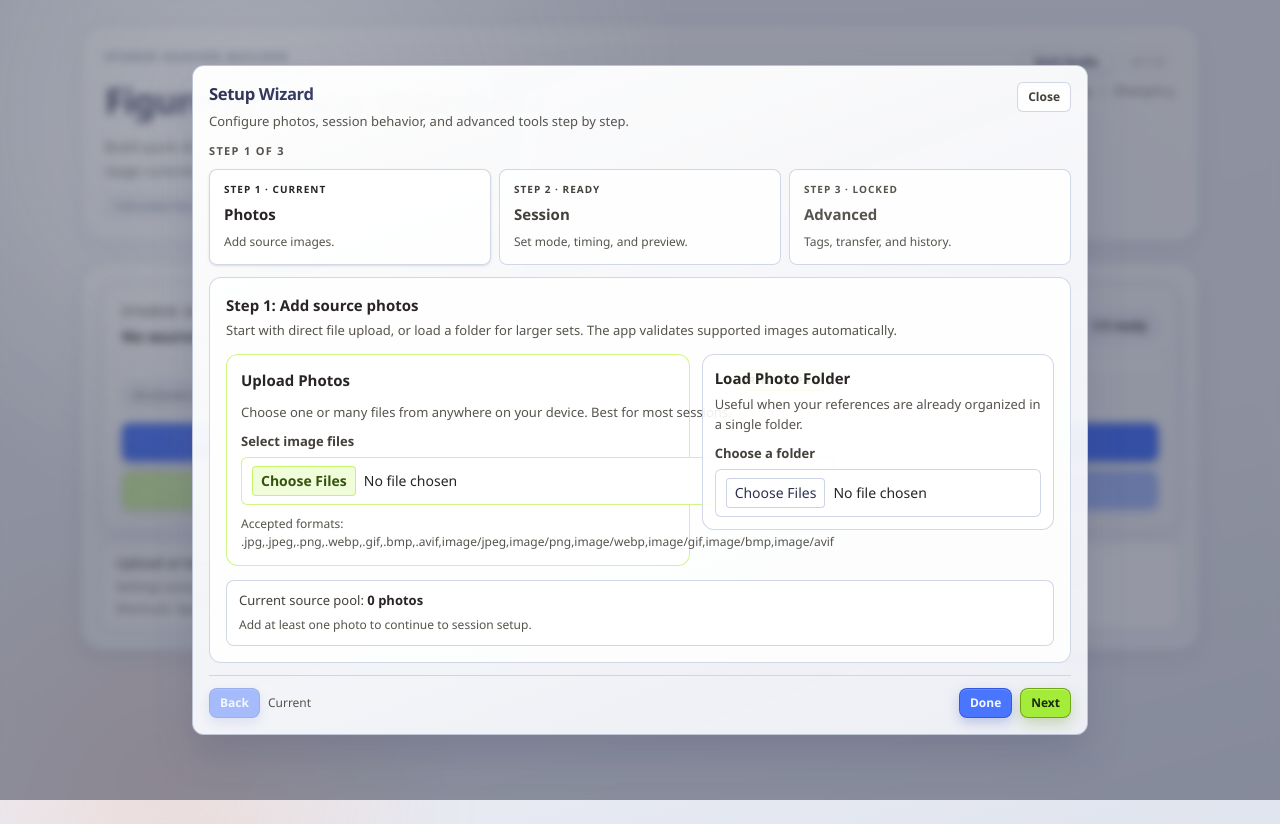
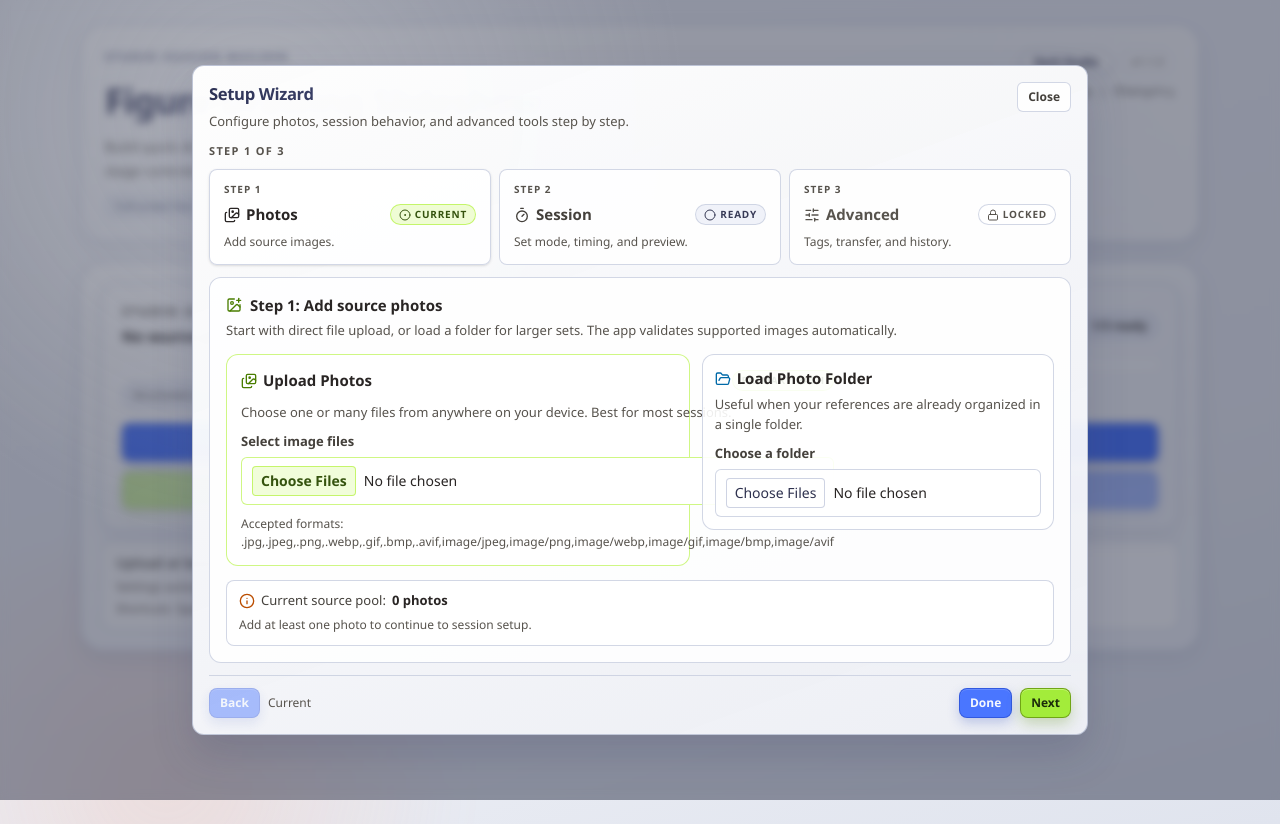
Before and after one commit to kmcgarry1/simple-figure-drawing-tool, a Vue app: page / in a window 1280 px wide. Both pictures are taken after a click on the button "Open Setup Wizard". Built offline with nearby package versions, Linux system fonts and the light colour scheme.

Commit message:
feat(ui): add lucide icon pack and icon-driven wizard stepper

```diff
--- a/package.json
+++ b/package.json
@@ -20,6 +20,7 @@
     "@sentry/vue": "^10.40.0",
     "@vercel/analytics": "^1.6.1",
     "@vercel/speed-insights": "^1.3.1",
+    "lucide-vue-next": "^0.576.0",
     "qrcode": "^1.5.4",
     "vue": "^3.5.29"
   },
--- a/src/components/SessionPreviewSection.vue
+++ b/src/components/SessionPreviewSection.vue
@@ -1,7 +1,10 @@
 <template>
   <section class="fd-card grid gap-2.5 rounded-xl p-3">
     <div class="grid gap-1">
-      <p class="text-[15px] font-semibold text-stone-800">Session Preview</p>
+      <p class="inline-flex items-center gap-1.5 text-[15px] font-semibold text-stone-800">
+        <Eye class="h-4 w-4 text-sky-700" aria-hidden="true" />
+        Session Preview
+      </p>
       <p class="text-[12px] leading-5 text-stone-600">{{ previewSummaryText }}</p>
     </div>
 
@@ -26,6 +29,8 @@
 </template>
 
 <script setup>
+import { Eye } from "lucide-vue-next";
+
 defineProps({
   previewSummaryText: {
     type: String,
--- a/src/components/setupPanel/SetupWizardDialog.vue
+++ b/src/components/setupPanel/SetupWizardDialog.vue
@@ -49,10 +49,19 @@
                   :aria-describedby="`wizard-step-hint-${step.number}`"
                   @click="setWizardStep(step.number)"
                 >
-                  <span class="text-[10px] font-semibold uppercase tracking-[0.1em]">
-                    Step {{ step.number }} · {{ wizardStepStatusLabel(step.number) }}
+                  <span class="text-[10px] font-semibold uppercase tracking-[0.1em] text-stone-600">
+                    Step {{ step.number }}
                   </span>
-                  <span class="text-[15px] font-semibold">{{ step.title }}</span>
+                  <div class="flex items-center justify-between gap-2">
+                    <span class="inline-flex items-center gap-1.5 text-[15px] font-semibold">
+                      <component :is="step.icon" class="h-4 w-4" aria-hidden="true" />
+                      {{ step.title }}
+                    </span>
+                    <span :class="wizardStepStatusBadgeClass(step.number)">
+                      <component :is="wizardStepStatusIcon(step.number)" class="h-3 w-3" aria-hidden="true" />
+                      {{ wizardStepStatusLabel(step.number) }}
+                    </span>
+                  </div>
                   <span :id="`wizard-step-hint-${step.number}`" class="text-[12px] leading-5 text-stone-600">
                     {{ step.hint }}
                   </span>
@@ -132,6 +141,7 @@
 
 <script setup>
 import { computed, ref, watch } from "vue";
+import { Circle, CircleCheckBig, CircleDot, Images, Lock, SlidersHorizontal, Timer } from "lucide-vue-next";
 import BaseButton from "../BaseButton.vue";
 import { setupPanelProps } from "./setupPanelContract";
 import SetupWizardStepAdvanced from "./SetupWizardStepAdvanced.vue";
@@ -195,17 +205,20 @@ const wizardSteps = [
   {
     number: 1,
     title: "Photos",
-    hint: "Add source images."
+    hint: "Add source images.",
+    icon: Images
   },
   {
     number: 2,
     title: "Session",
-    hint: "Set mode, timing, and preview."
+    hint: "Set mode, timing, and preview.",
+    icon: Timer
   },
   {
     number: 3,
     title: "Advanced",
-    hint: "Tags, transfer, and history."
+    hint: "Tags, transfer, and history.",
+    icon: SlidersHorizontal
   }
 ];
 
@@ -240,6 +253,43 @@ function wizardStepStatusLabel(stepNumber) {
   }
 
   return "Ready";
+}
+
+function wizardStepStatusIcon(stepNumber) {
+  const stepState = wizardStepState(stepNumber);
+  if (stepState === "done") {
+    return CircleCheckBig;
+  }
+
+  if (stepState === "current") {
+    return CircleDot;
+  }
+
+  if (stepState === "locked") {
+    return Lock;
+  }
+
+  return Circle;
+}
+
+function wizardStepStatusBadgeClass(stepNumber) {
+  const baseClass =
+    "inline-flex items-center gap-1 rounded-full border px-2 py-0.5 text-[10px] font-semibold uppercase tracking-[0.08em]";
+  const stepState = wizardStepState(stepNumber);
+
+  if (stepState === "done") {
+    return `${baseClass} border-emerald-300/80 bg-emerald-100/75 text-emerald-900`;
+  }
+
+  if (stepState === "current") {
+    return `${baseClass} border-lime-300/80 bg-lime-100/80 text-lime-900`;
+  }
+
+  if (stepState === "locked") {
+    return `${baseClass} border-amber-200/80 bg-white/66 text-stone-600`;
+  }
+
+  return `${baseClass} border-sky-300/70 bg-sky-100/70 text-sky-900`;
 }
 
 function wizardStepCardClass(stepNumber) {
--- a/src/components/setupPanel/SetupWizardStepAdvanced.vue
+++ b/src/components/setupPanel/SetupWizardStepAdvanced.vue
@@ -1,7 +1,10 @@
 <template>
   <section class="grid gap-3.5 rounded-xl border border-amber-200/80 bg-white/58 p-4">
     <div class="grid gap-1">
-      <p class="text-[15px] font-semibold text-stone-800">Step 3: Advanced tools</p>
+      <p class="inline-flex items-center gap-2 text-[15px] font-semibold text-stone-800">
+        <SlidersHorizontal class="h-4 w-4 text-lime-700" aria-hidden="true" />
+        Step 3: Advanced tools
+      </p>
       <p class="text-[13px] leading-5 text-stone-600">
         Fine-tune tags, transfer settings, and manage session history.
       </p>
@@ -14,7 +17,10 @@
         :aria-expanded="isOpen('tagging') ? 'true' : 'false'"
         @click="toggleSection('tagging')"
       >
-        <span>Photo Tags And Order</span>
+        <span class="inline-flex items-center gap-1.5">
+          <Tags class="h-4 w-4 text-sky-700" aria-hidden="true" />
+          Photo Tags And Order
+        </span>
         <span class="text-[10px] font-semibold uppercase tracking-[0.1em] text-stone-600">{{ isOpen("tagging") ? "Hide" : "Show" }}</span>
       </button>
       <div v-if="isOpen('tagging')" class="grid gap-2">
@@ -36,7 +42,10 @@
         :aria-expanded="isOpen('settings') ? 'true' : 'false'"
         @click="toggleSection('settings')"
       >
-        <span>Settings Transfer</span>
+        <span class="inline-flex items-center gap-1.5">
+          <FolderSync class="h-4 w-4 text-sky-700" aria-hidden="true" />
+          Settings Transfer
+        </span>
         <span class="text-[10px] font-semibold uppercase tracking-[0.1em] text-stone-600">{{ isOpen("settings") ? "Hide" : "Show" }}</span>
       </button>
       <div v-if="isOpen('settings')" class="grid gap-2 rounded-md border border-amber-200/80 bg-white/56 p-2.5">
@@ -63,7 +72,10 @@
         :aria-expanded="isOpen('history') ? 'true' : 'false'"
         @click="toggleSection('history')"
       >
-        <span>Session History</span>
+        <span class="inline-flex items-center gap-1.5">
+          <History class="h-4 w-4 text-sky-700" aria-hidden="true" />
+          Session History
+        </span>
         <span class="text-[10px] font-semibold uppercase tracking-[0.1em] text-stone-600">{{ isOpen("history") ? "Hide" : "Show" }}</span>
       </button>
       <SessionHistorySection
@@ -77,6 +89,7 @@
 
 <script setup>
 import { ref } from "vue";
+import { FolderSync, History, SlidersHorizontal, Tags } from "lucide-vue-next";
 import BaseButton from "../BaseButton.vue";
 import PhotoTagManagerSection from "../PhotoTagManagerSection.vue";
 import SessionHistorySection from "../SessionHistorySection.vue";
--- a/src/components/setupPanel/SetupWizardStepPhotos.vue
+++ b/src/components/setupPanel/SetupWizardStepPhotos.vue
@@ -1,7 +1,10 @@
 <template>
   <section class="grid gap-3.5 rounded-xl border border-amber-200/80 bg-white/58 p-4">
     <div class="grid gap-1">
-      <p class="text-[15px] font-semibold text-stone-800">Step 1: Add source photos</p>
+      <p class="inline-flex items-center gap-2 text-[15px] font-semibold text-stone-800">
+        <ImagePlus class="h-4 w-4 text-lime-700" aria-hidden="true" />
+        Step 1: Add source photos
+      </p>
       <p class="text-[13px] leading-5 text-stone-600">
         Start with direct file upload, or load a folder for larger sets. The app validates supported images
         automatically.
@@ -11,7 +14,10 @@
     <div class="grid gap-3 xl:grid-cols-[minmax(0,1.25fr)_minmax(0,0.95fr)] xl:items-start">
       <article class="grid gap-2.5 rounded-xl border border-lime-300/70 bg-white/84 p-3.5">
         <div class="flex flex-wrap items-center justify-between gap-2">
-          <p class="text-[15px] font-semibold text-stone-800">Upload Photos</p>
+          <p class="inline-flex items-center gap-1.5 text-[15px] font-semibold text-stone-800">
+            <Images class="h-4 w-4 text-lime-700" aria-hidden="true" />
+            Upload Photos
+          </p>
           <span class="rounded-full border border-lime-300/80 bg-lime-100/80 px-2 py-0.5 text-[10px] font-semibold uppercase tracking-[0.08em] text-lime-900">
             Primary Path
           </span>
@@ -35,7 +41,10 @@
 
       <article class="grid gap-2.5 rounded-xl border border-amber-200/80 bg-white/76 p-3">
         <div class="grid gap-1">
-          <p class="text-[15px] font-semibold text-stone-800">Load Photo Folder</p>
+          <p class="inline-flex items-center gap-1.5 text-[15px] font-semibold text-stone-800">
+            <FolderOpen class="h-4 w-4 text-sky-700" aria-hidden="true" />
+            Load Photo Folder
+          </p>
           <p class="text-[13px] leading-5 text-stone-600">Useful when your references are already organized in a single folder.</p>
         </div>
         <label class="grid gap-1.5 text-[13px] text-stone-700" for="photoFolderInput">
@@ -55,7 +64,8 @@
     </div>
 
     <div class="grid gap-1 rounded-lg border border-amber-200/80 bg-white/84 px-3 py-2.5 text-[13px] text-stone-700">
-      <p>
+      <p class="inline-flex items-center gap-1.5">
+        <component :is="sourcePoolStatusIcon" class="h-4 w-4" :class="sourcePoolStatusIconClass" aria-hidden="true" />
         Current source pool:
         <span class="font-semibold text-stone-800">{{ sourcePoolCountLabel }}</span>
       </p>
@@ -66,6 +76,7 @@
 
 <script setup>
 import { computed } from "vue";
+import { CircleCheckBig, FolderOpen, ImagePlus, Images, Info } from "lucide-vue-next";
 
 const props = defineProps({
   fileInputAccept: {
@@ -106,4 +117,14 @@ const sourcePoolStatusHint = computed(() => {
 
   return "Great coverage. Continue to Step 2 to configure timing and launch options.";
 });
+
+const sourcePoolStatusIcon = computed(() => {
+  const count = Array.isArray(props.taggedPhotos) ? props.taggedPhotos.length : 0;
+  return count === 0 ? Info : CircleCheckBig;
+});
+
+const sourcePoolStatusIconClass = computed(() => {
+  const count = Array.isArray(props.taggedPhotos) ? props.taggedPhotos.length : 0;
+  return count === 0 ? "text-amber-700" : "text-lime-700";
+});
 </script>
--- a/src/components/setupPanel/SetupWizardStepSession.vue
+++ b/src/components/setupPanel/SetupWizardStepSession.vue
@@ -1,7 +1,10 @@
 <template>
   <section class="grid gap-3.5 rounded-xl border border-amber-200/80 bg-white/58 p-4">
     <div class="grid gap-1">
-      <p class="text-[15px] font-semibold text-stone-800">Step 2: Configure session</p>
+      <p class="inline-flex items-center gap-2 text-[15px] font-semibold text-stone-800">
+        <Timer class="h-4 w-4 text-lime-700" aria-hidden="true" />
+        Step 2: Configure session
+      </p>
       <p class="text-[13px] leading-5 text-stone-600">
         Choose quick practice or class mode, then set timing and plan options.
       </p>
@@ -103,6 +106,7 @@
 
 <script setup>
 import { computed } from "vue";
+import { Timer } from "lucide-vue-next";
 import BaseButton from "../BaseButton.vue";
 import DurationInput from "../DurationInput.vue";
 import SessionPreviewSection from "../SessionPreviewSection.vue";
```
Also changed, not shown: 1 other file (tests, documents, lock files or other folders).
